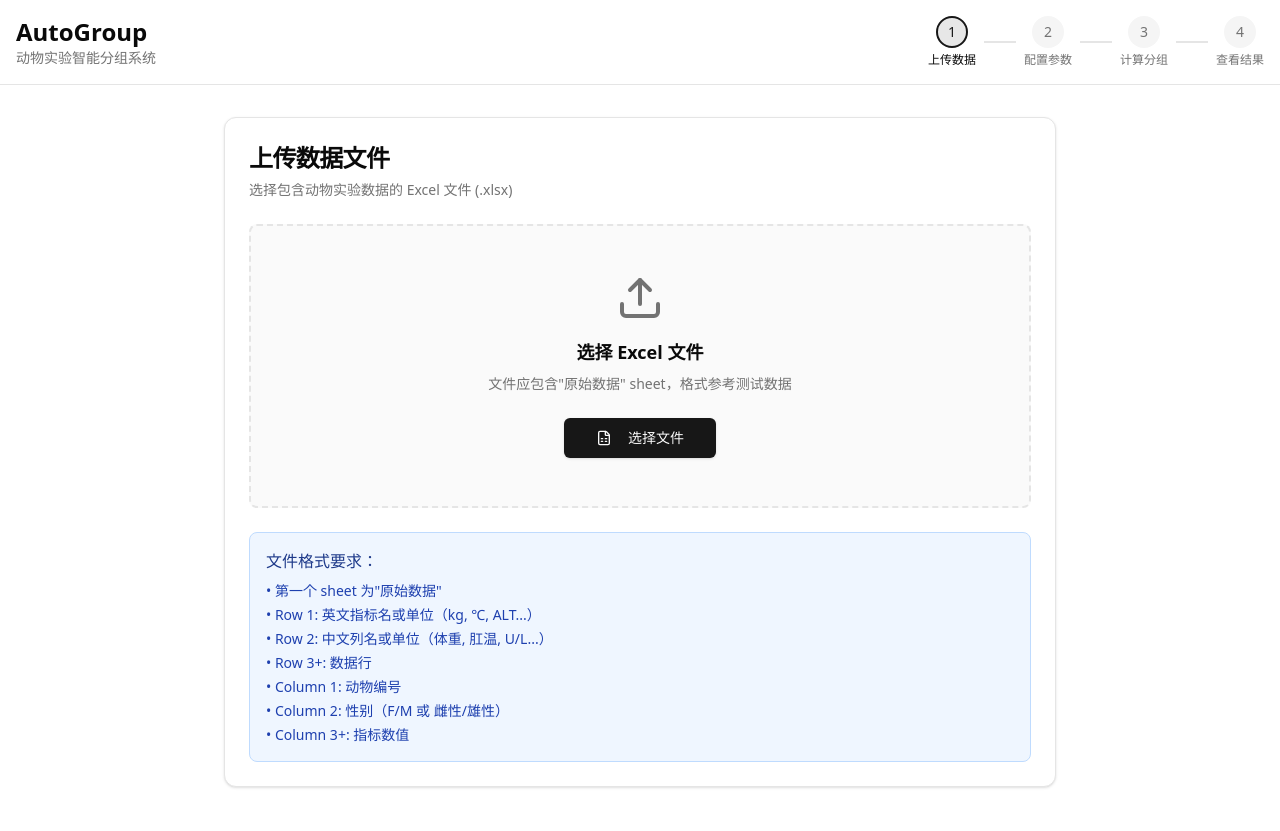
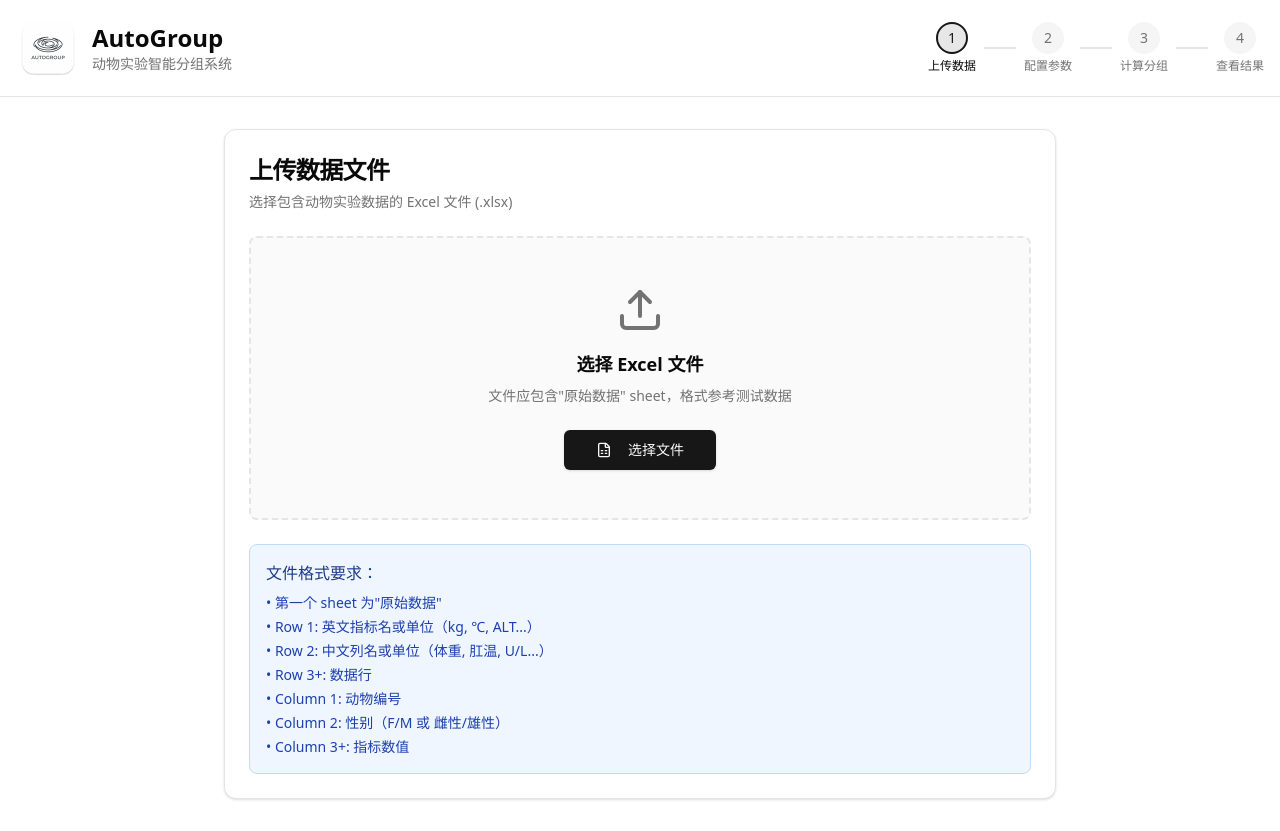
Before and after one commit to liukun-lk/AutoGroup, a React (Vite) app: page / in a window 1280 px wide. Built offline with nearby package versions, Linux system fonts and the light colour scheme; the HTML template or start-up script is replaced by a standard one.

Commit message:
feat(frontend): add logo to header for improved branding

```diff
--- a/src/App.tsx
+++ b/src/App.tsx
@@ -34,11 +34,18 @@ function AppContent() {
       {/* Header */}
       <header className="border-b">
         <div className="container max-w-7xl mx-auto px-4 py-4 flex items-center justify-between">
-          <div>
-            <h1 className="text-2xl font-bold">AutoGroup</h1>
-            <p className="text-sm text-muted-foreground">
-              动物实验智能分组系统
-            </p>
+          <div className="flex items-center gap-3">
+            <img
+              src="/icon.png"
+              alt="AutoGroup Logo"
+              className="w-16 h-16"
+            />
+            <div>
+              <h1 className="text-2xl font-bold">AutoGroup</h1>
+              <p className="text-sm text-muted-foreground">
+                动物实验智能分组系统
+              </p>
+            </div>
           </div>
 
           {/* Step Indicator */}
```
Also changed, not shown: public/icon.png (added).
